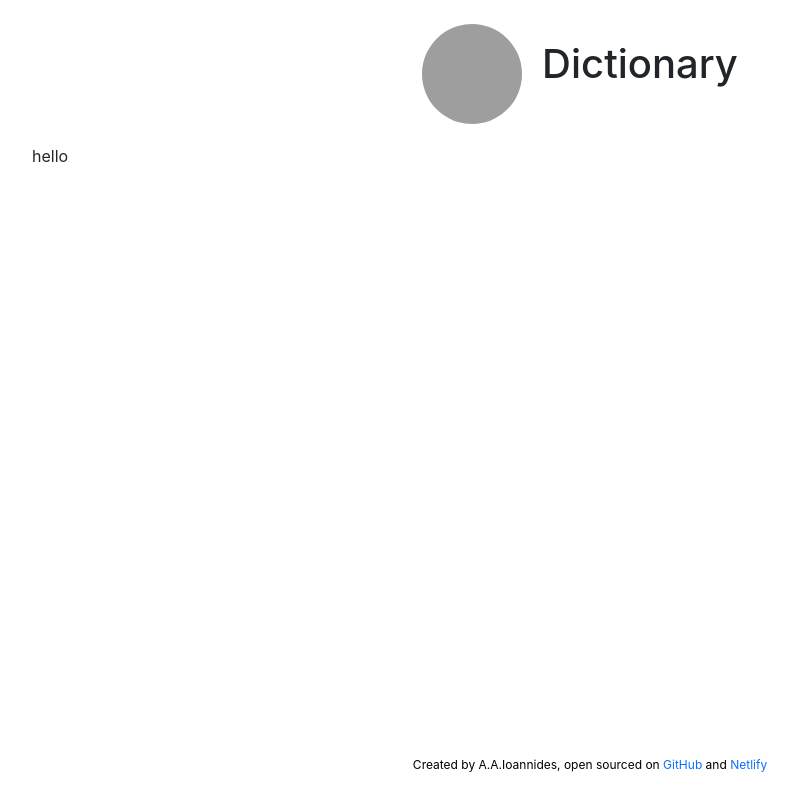
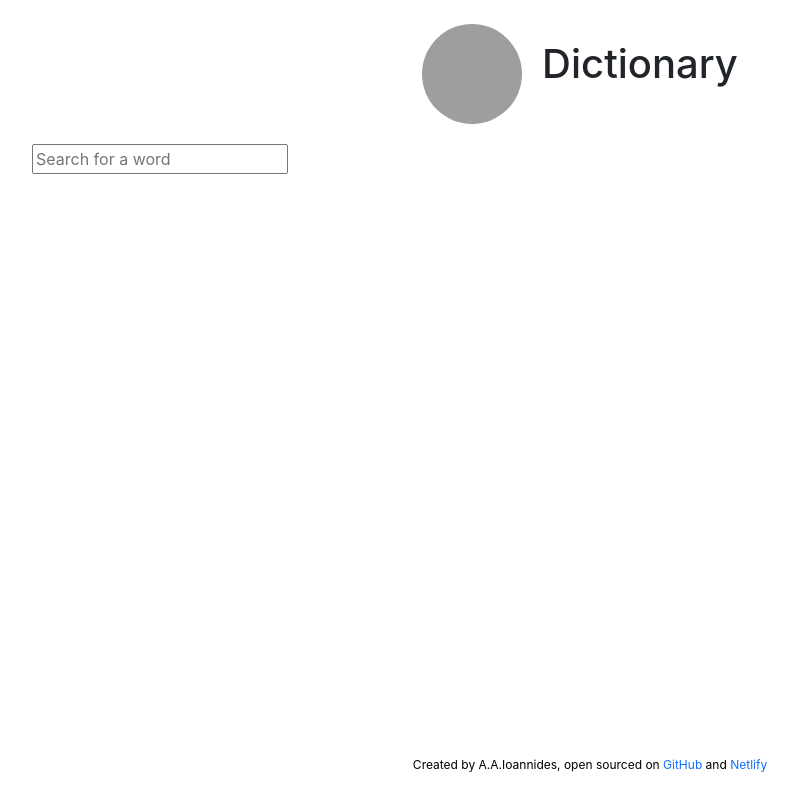
Before and after one commit to AIoannides/dictionary-react-app, a React (Create React App) app: page / in a window 1280 px wide. Shown: the whole page, without its empty margins (50-848 px from the left). Built offline with nearby package versions, Linux system fonts and the light colour scheme; grey boxes are pictures that could not be loaded.

Commit message:
Added the search engine

```diff
--- a/src/Dictionary.js
+++ b/src/Dictionary.js
@@ -1,3 +1,28 @@
+import React, { useState } from "react";
+
+import "./Dictionary.css";
+
 export default function Dictionary() {
-  return "hello";
+  let [searchWord, setSearchWord] = useState("");
+
+  function search(event) {
+    event.preventDefault();
+    alert(`Searching for ${searchWord} definition`);
+  }
+
+  function handleChange(event) {
+    setSearchWord(event.target.value);
+  }
+
+  return (
+    <div className="Dictionary">
+      <form onSubmit={search}>
+        <input
+          type="Search"
+          placeholder="Search for a word"
+          onChange={handleChange}
+        />
+      </form>
+    </div>
+  );
 }
```
Also changed, not shown: src/Dictionary.css (added).
